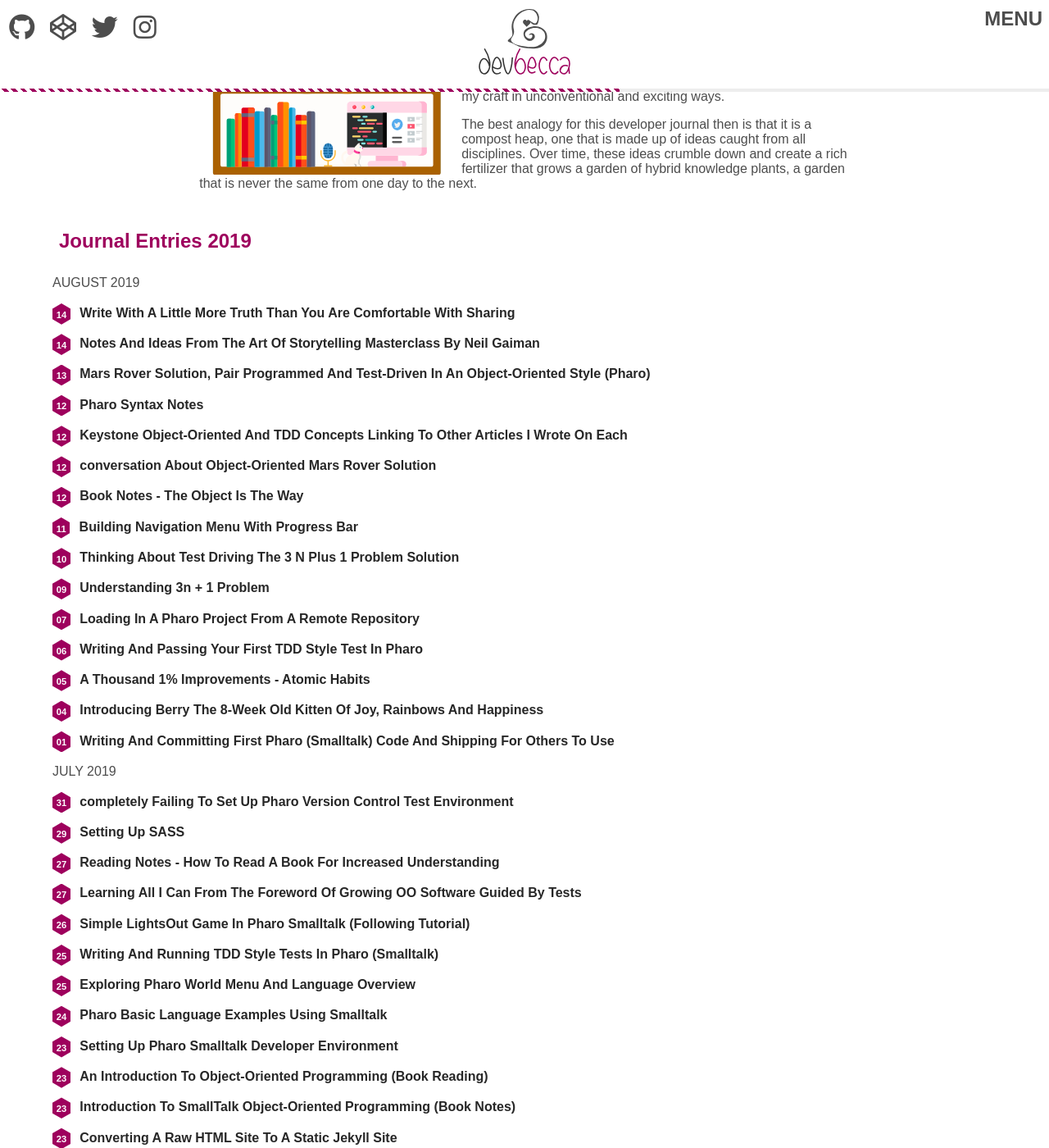
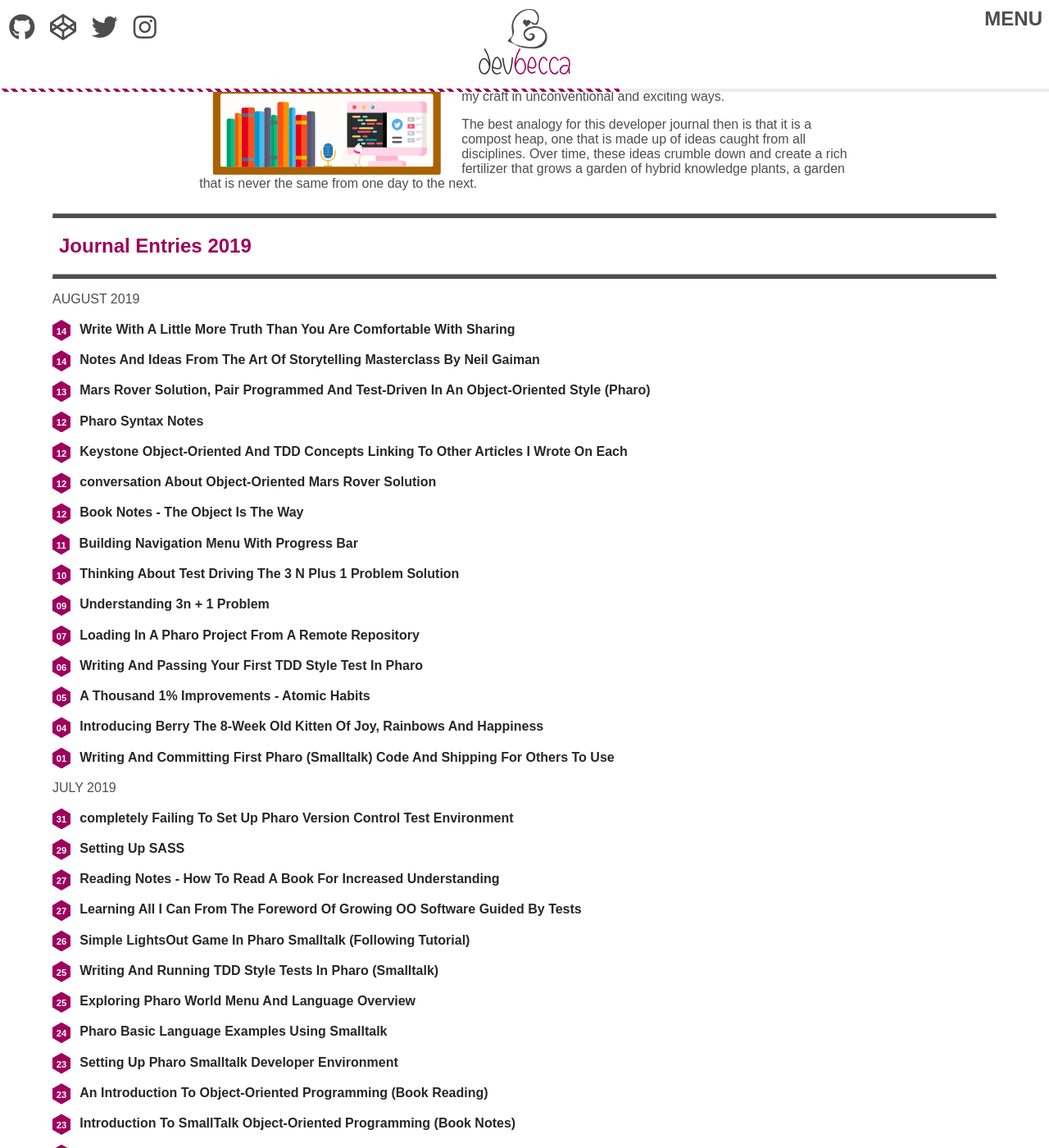
Before and after one commit to Becca9941/Becca9941.github.io, a Jekyll site: the page built from index.html, in a window 1280 px wide and 1400 px high, scrolled down 316 px. Shown: the whole window at 82% size. Built offline with Jekyll 4.4.1, drawn with Linux system fonts in a browser that asks for light colours; nearby versions of some CDN libraries.

Commit message:
title style change

```diff
--- a/css/stylesheet.css
+++ b/css/stylesheet.css
@@ -55,7 +55,12 @@ li {
 
 .title {
 	color: #9E005D;
-	padding: .5rem;
+  padding-left: .5rem;
+}
+
+.title__underline {
+  color: transparent;
+  border-bottom: solid #4d4d4d 5px;
 }
 
 .post {
--- a/index.html
+++ b/index.html
@@ -25,7 +25,11 @@ keywords: programming, developer, journal, design, code, snippets
 
 </section>
 
+<hr class="title__underline">
+
 <h2 class="title">Journal Entries 2019 <span></span></h2>
+
+<hr class="title__underline">
 
 {% for post in site.posts %}
   {% assign currentdate = post.date | date: "%m" %}
```
Also changed, not shown: 1 other file.
